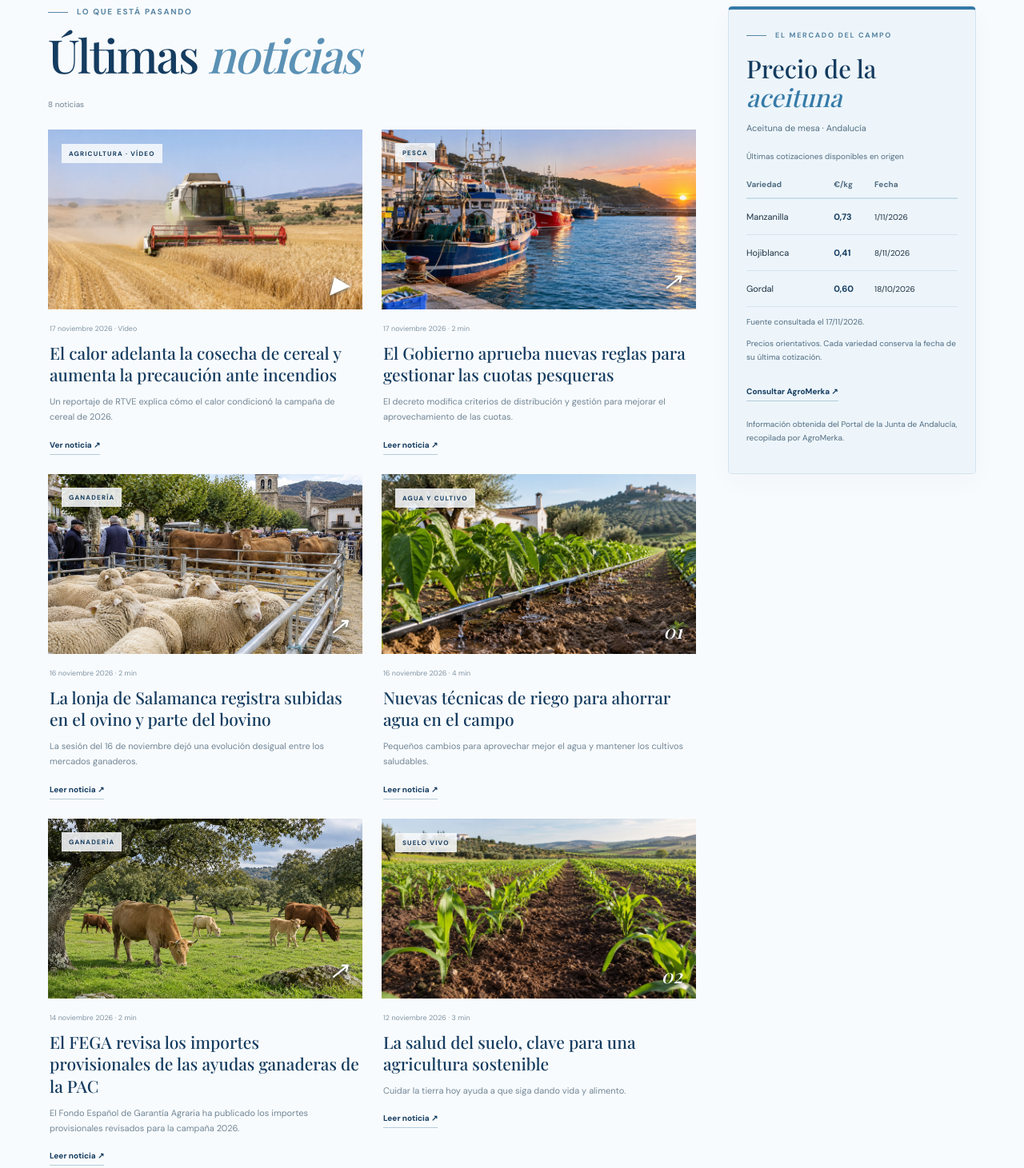
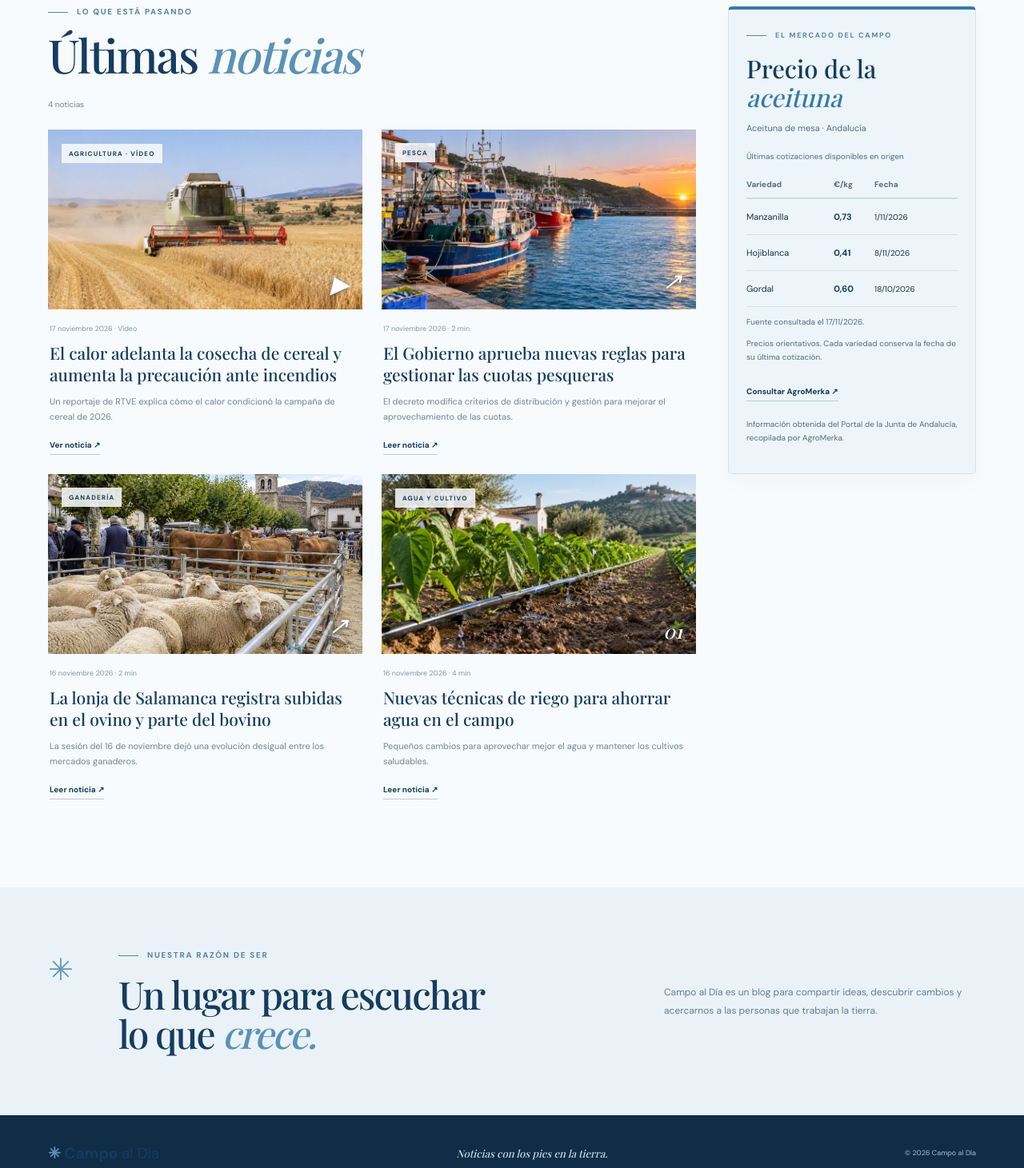
Before and after one commit to javieralmacam/campo_al_dia, a plain HTML site: page index.html in a window 1280 px wide. Shown: the part 760-2221 px from the top of the page at 80% size. Drawn offline with nearby package versions, Linux system fonts and the light colour scheme; a web font is replaced by a local one.

Commit message:
cambio en ultimas noticias a solamente 4 ultimas noticias

```diff
--- a/index.html
+++ b/index.html
@@ -42,7 +42,7 @@
     <div class="home-content wrap">
     <section class="news-section" id="ultimas-noticias">
       <div class="section-heading"><div><p class="eyebrow dark">Lo que está pasando</p><h2>Últimas <em>noticias</em></h2></div></div>
-      <p id="search-status" class="search-status" aria-live="polite">8 noticias</p>
+      <p id="search-status" class="search-status" aria-live="polite">4 noticias</p>
       <div class="news-grid">
 <article class="news-card" data-searchable><a class="art video-card" href="noticia-cosecha-calor.html"><span>AGRICULTURA · VÍDEO</span><b>▶</b></a><div class="news-copy"><p class="meta"><time datetime="2026-11-17">17 noviembre 2026</time> · Vídeo</p><h3><a href="noticia-cosecha-calor.html">El calor adelanta la cosecha de cereal y aumenta la precaución ante incendios</a></h3><p>Un reportaje de RTVE explica cómo el calor condicionó la campaña de cereal de 2026.</p><a class="read-more" href="noticia-cosecha-calor.html">Ver noticia ↗</a></div></article>
 <article class="news-card" data-searchable><a class="livestock-card-art art-pesca-cuotas" href="noticia-cuotas-pesqueras.html"><span>PESCA</span><b>↗</b></a><div class="news-copy"><p class="meta"><time datetime="2026-11-17">17 noviembre 2026</time> · 2 min</p><h3><a href="noticia-cuotas-pesqueras.html">El Gobierno aprueba nuevas reglas para gestionar las cuotas pesqueras</a></h3><p>El decreto modifica criterios de distribución y gestión para mejorar el aprovechamiento de las cuotas.</p><a class="read-more" href="noticia-cuotas-pesqueras.html">Leer noticia ↗</a></div></article>
@@ -68,6 +68,6 @@
     <section class="about" id="sobre-el-blog"><div class="wrap about-inner"><span class="about-mark">✳</span><div><p class="eyebrow dark">Nuestra razón de ser</p><h2>Un lugar para escuchar<br>lo que <em>crece.</em></h2></div><p>Campo al Día es un blog para compartir ideas, descubrir cambios y acercarnos a las personas que trabajan la tierra.</p></div></section>
   </main>
   <footer class="site-footer"><a class="brand" href="index.html">✳ Campo <span>al Día</span></a><p>Noticias con los pies en la tierra.</p><small>© 2026 Campo al Día</small></footer>
-  <script src="script.js?v=slider-2" defer></script>
+  <script src="script.js?v=latest-4" defer></script>
 </body>
 </html>
--- a/script.js
+++ b/script.js
@@ -6,8 +6,10 @@ if (input && status) {
   const filterNews = () => {
     const query = input.value.trim().toLocaleLowerCase('es');
     let shown = 0;
-    for (const card of cards) {
-      const matches = card.textContent.toLocaleLowerCase('es').includes(query);
+    for (const [index, card] of cards.entries()) {
+      const matches = query
+        ? card.textContent.toLocaleLowerCase('es').includes(query)
+        : index < 4;
       card.hidden = !matches;
       if (matches) shown++;
     }
```
